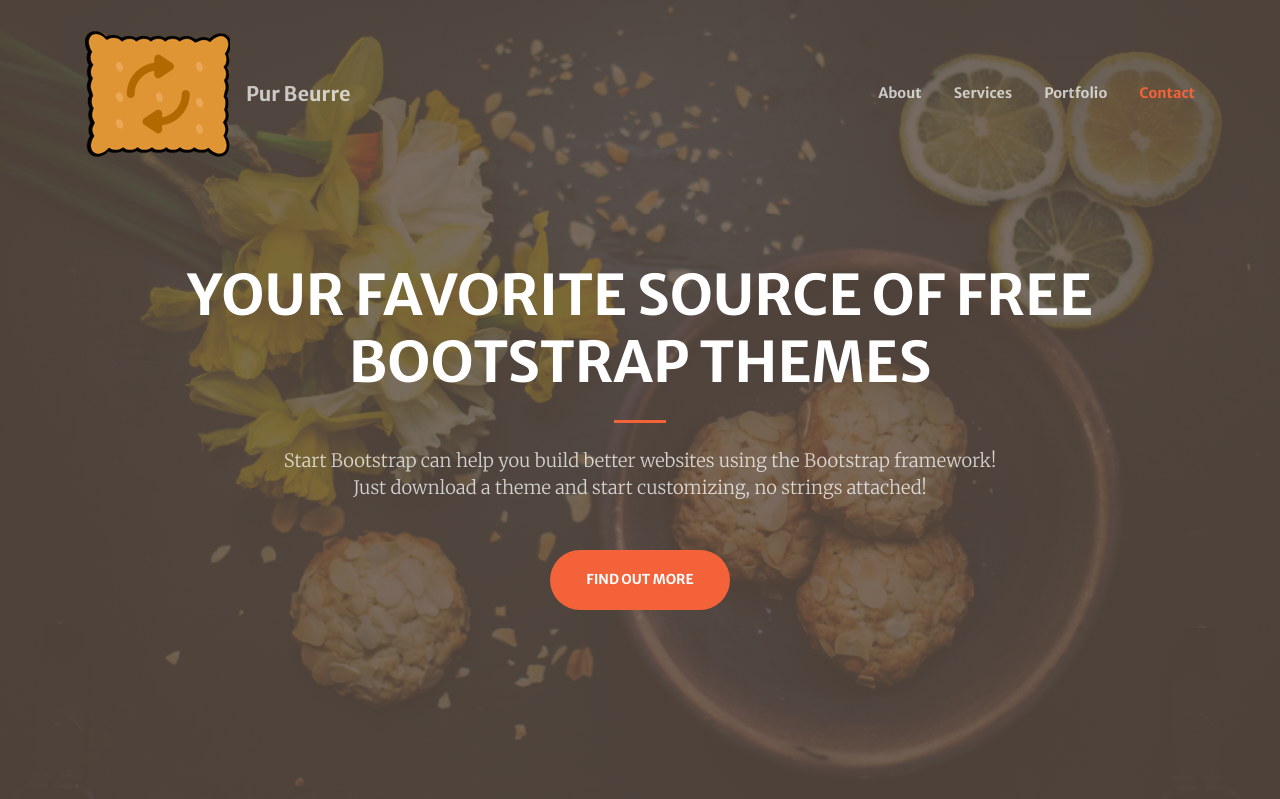
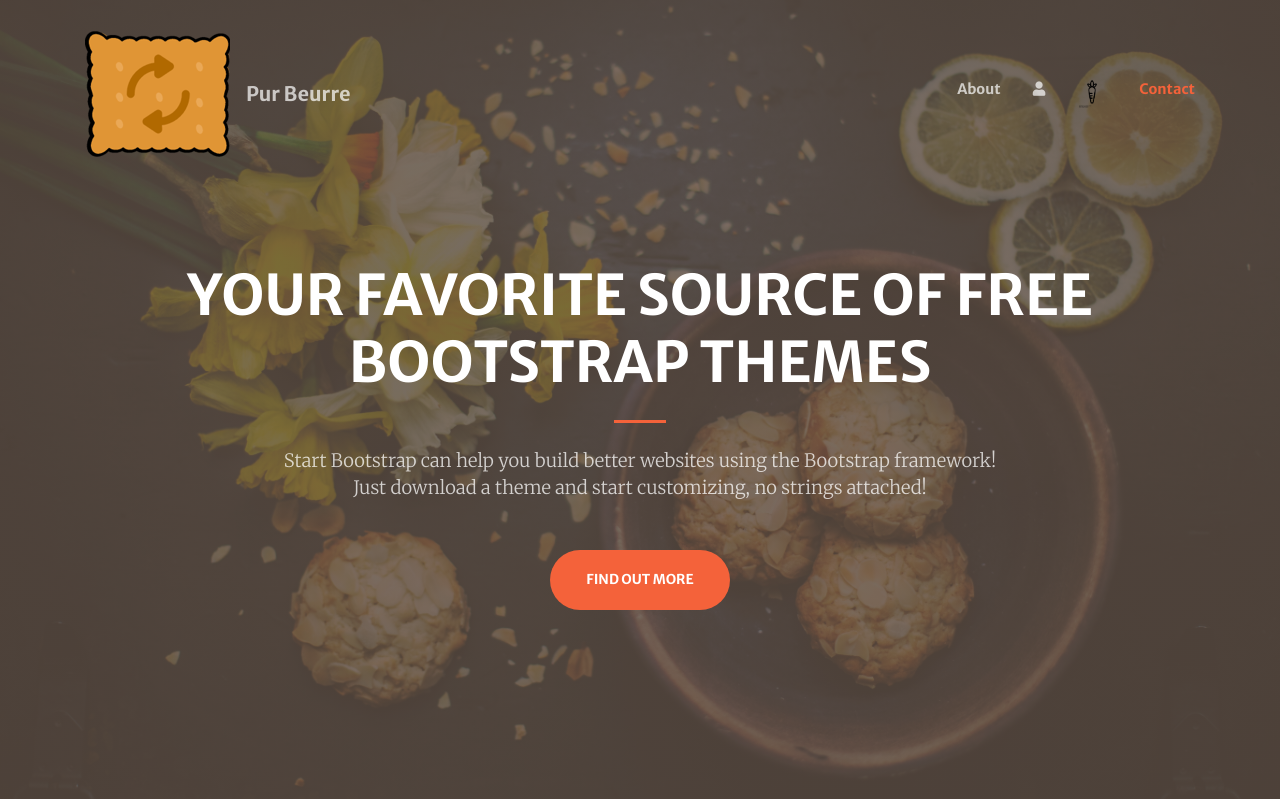
Before and after one commit to MayBaMay/PB_P8, a Django app: page / in a window 1280 px wide. Shown: the top 799 px of the page. Run offline with Django 3.2, Linux system fonts and the light colour scheme; some libraries are stand-ins or nearby versions.

Commit message:
icone login et carot

```diff
--- a/pur_beurre_project/foodSearch/templates/foodSearch/index.html
+++ b/pur_beurre_project/foodSearch/templates/foodSearch/index.html
@@ -43,10 +43,12 @@
             <a class="nav-link js-scroll-trigger" href="#about">About</a>
           </li>
           <li class="nav-item">
-            <a class="nav-link js-scroll-trigger" href="#services">Services</a>
+            <a class="nav-link" href="#"> <i class="fa fa-user"></i> </a>
           </li>
           <li class="nav-item">
-            <a class="nav-link js-scroll-trigger" href="#portfolio">Portfolio</a>
+            <a class="nav-link " href="#">
+              <img src="{% static 'foodSearch/img/noun_Carrot_29691.png' %}" height="30" width="30">
+            </a>
           </li>
           <li class="nav-item">
             <a class="nav-link js-scroll-trigger" href="#contact">Contact</a>
```
